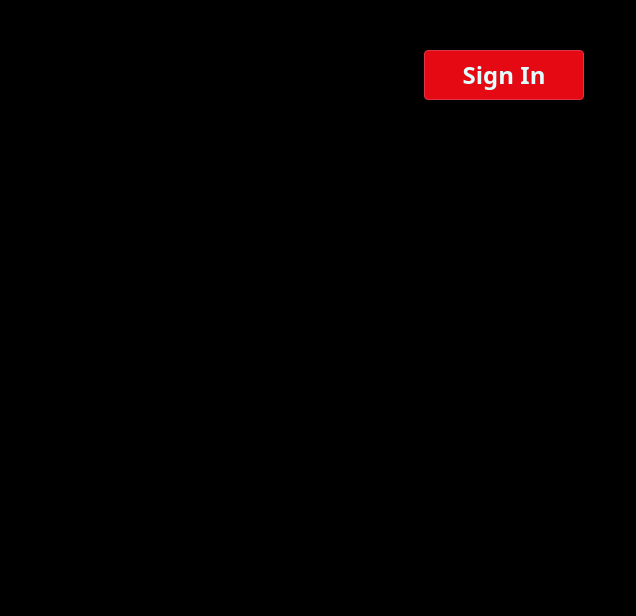
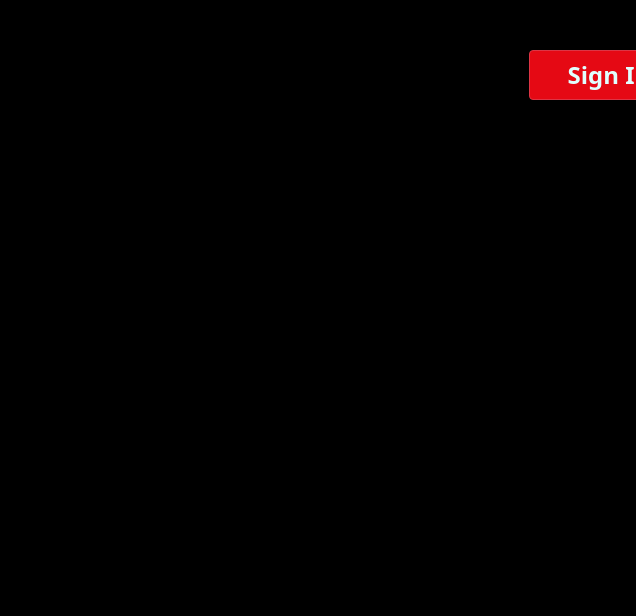
Before and after one commit to zubiyaAnsari1407/Netflix-clone, a plain HTML site: page index.html in a window 1280 px wide. Shown: the top 616 px of the page, 1284-1920 px from the left, 636 px wide, since content can reach past the window. Drawn offline with nearby package versions, Linux system fonts and the light colour scheme.

```diff
--- a/style.css
+++ b/style.css
@@ -89,7 +89,7 @@ h4{
  .btn-danger{
    width: 160px;
    height: 50px;
-   left: 1708px;
+   left: 1813px;
    position: absolute;
    top: 50px;
    font-size:x-large;
```
